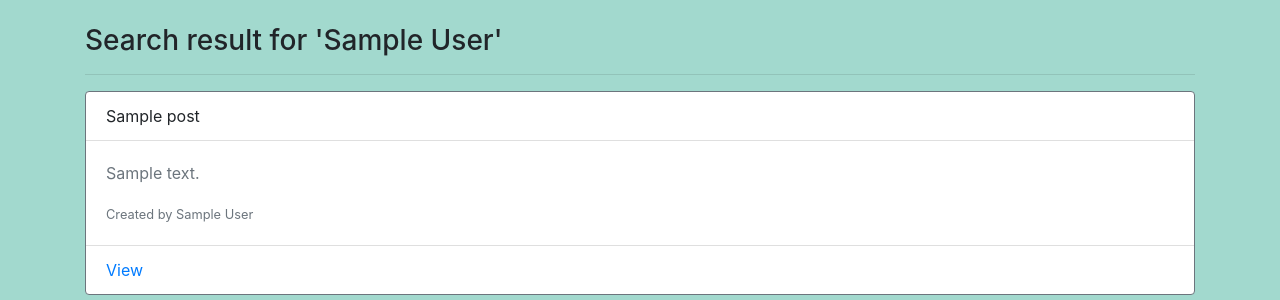
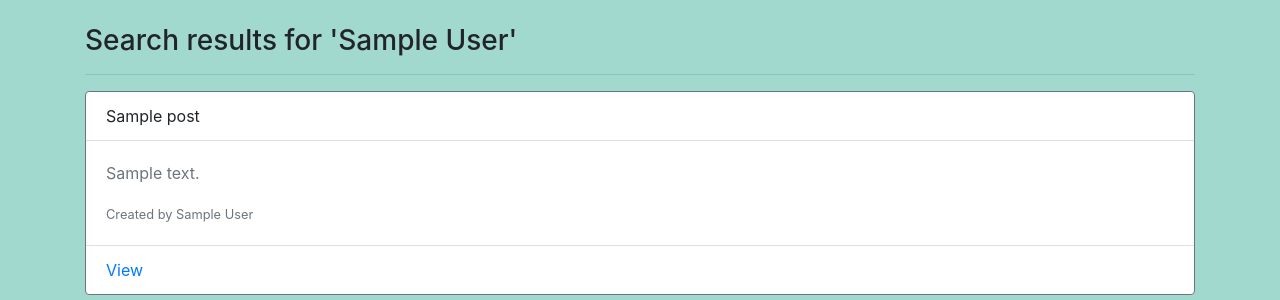
Before and after one commit to vishu221b/peer-blog, a Flask app: template src/templates/search.html in a window 1280 px wide. Shown: the part 56-356 px from the top of the page. Run offline with Flask 2, Linux system fonts and the light colour scheme; the visitor is signed in with stand-in values (Sample User, id 1); the template is opened without the code that fills it: most values are stand-ins (such as "Sample title", 1, 10 or a date in 2020); some libraries are stand-ins or nearby versions.

Commit message:
Blog is ready

```diff
--- a/src/templates/search.html
+++ b/src/templates/search.html
@@ -28,7 +28,7 @@
         </center>
         {% else %}
            <br>
-        <h3>Search result for '{{ author }}'</h3>
+        <h3>Search results for '{{ author }}'</h3>
         <hr>
         {% if not posts %}
             <div style="margin: 40px 0px;">
```
